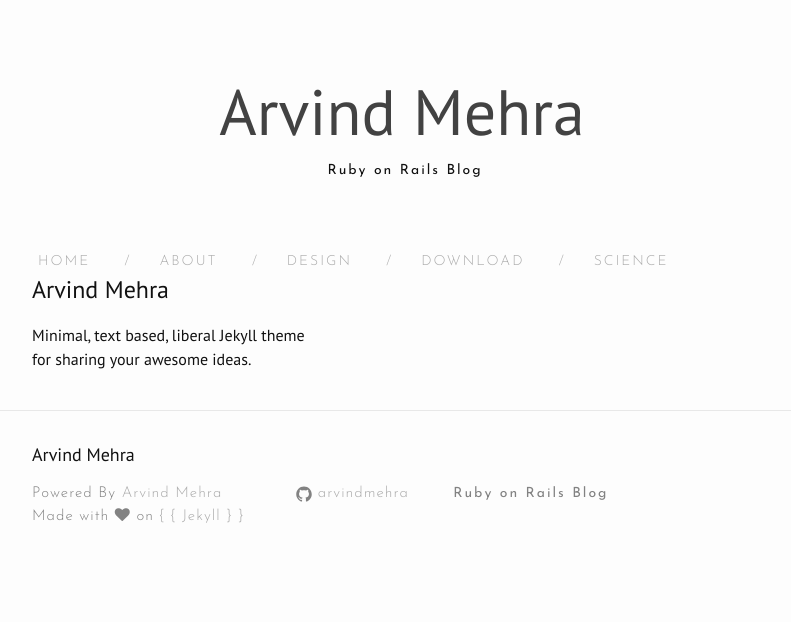
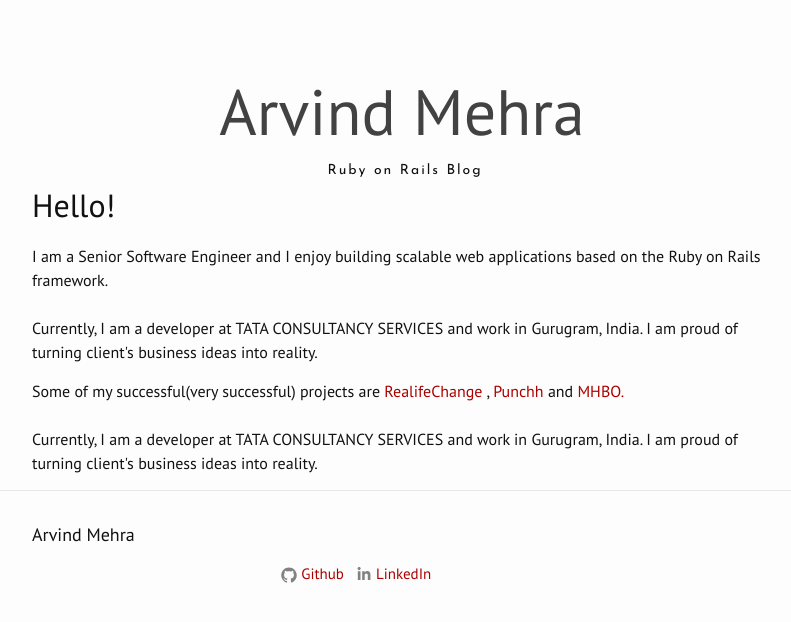
Before and after one commit to arvindmehra/arvindmehra.github.io, a Jekyll site: the page built from index.html, in a window 1280 px wide. Shown: the top 622 px of the page, without its empty margins (238-1029 px from the left). Built offline with Jekyll 4.4.1, drawn with Linux system fonts in a browser that asks for light colours; nearby versions of some CDN libraries; the list of posts is cut into pages by our own code.

Commit message:
changed index page

```diff
--- a/_includes/footer.html
+++ b/_includes/footer.html
@@ -7,33 +7,46 @@
     <div class="footer-col-wrapper">
       <div class="footer-col footer-col-1">
         <ul class="contact-list footer-content">
-          <li>Powered By <a href="http://github.com/hemangsk/Arvind Mehra">Arvind Mehra</a></li>
-          <li>Made with <i class="fa fa-heart"></i> on <a href="http://jekyllrb.com"><span>{ { Jekyll } }</a></span></li>
+          <!-- <li>Powered By <a href="http://github.com/arvindmehra/Arvind Mehra">Arvind Mehra</a></li>
+          <li>Made with <i class="fa fa-heart"></i> on <a href="http://jekyllrb.com"><span>{ { Jekyll } }</a></span></li> -->
 
 
         </ul>
       </div>
 
-      <div class="footer-col footer-col-2 footer-content">
-        <ul class="social-media-list">
-          {% if site.github_username %}
-          <li>
-            {% include icon-github.html username=site.github_username %}
-          </li>
-          {% endif %}
+      <a href="https://github.com/arvindmehra">
+        <span class="icon icon--github">
+          <svg viewBox="0 0 16 16">
+            <path fill="#828282" d="M7.999,0.431c-4.285,0-7.76,3.474-7.76,7.761 c0,3.428,2.223,6.337,5.307,7.363c0.388,0.071,0.53-0.168,0.53-0.374c0-0.184-0.007-0.672-0.01-1.32 c-2.159,0.469-2.614-1.04-2.614-1.04c-0.353-0.896-0.862-1.135-0.862-1.135c-0.705-0.481,0.053-0.472,0.053-0.472 c0.779,0.055,1.189,0.8,1.189,0.8c0.692,1.186,1.816,0.843,2.258,0.645c0.071-0.502,0.271-0.843,0.493-1.037 C4.86,11.425,3.049,10.76,3.049,7.786c0-0.847,0.302-1.54,0.799-2.082C3.768,5.507,3.501,4.718,3.924,3.65 c0,0,0.652-0.209,2.134,0.796C6.677,4.273,7.34,4.187,8,4.184c0.659,0.003,1.323,0.089,1.943,0.261 c1.482-1.004,2.132-0.796,2.132-0.796c0.423,1.068,0.157,1.857,0.077,2.054c0.497,0.542,0.798,1.235,0.798,2.082 c0,2.981-1.814,3.637-3.543,3.829c0.279,0.24,0.527,0.713,0.527,1.437c0,1.037-0.01,1.874-0.01,2.129 c0,0.208,0.14,0.449,0.534,0.373c3.081-1.028,5.302-3.935,5.302-7.362C15.76,3.906,12.285,0.431,7.999,0.431z"/>
+          </svg>
+      </span>
+      <span class="username">Github</span></a>&nbsp;&nbsp;
 
-          {% if site.twitter_username %}
-          <li>
-            {% include icon-twitter.html username=site.twitter_username %}
-          </li>
-          {% endif %}
+      <a href="https://www.linkedin.com/in/mehraarvind">
+        <span class="icon  icon--linkedin">
+          <svg viewBox="0 50 512 512" >
+            <path fill="#828282" d="M150.65,100.682c0,27.992-22.508,50.683-50.273,50.683c-27.765,0-50.273-22.691-50.273-50.683
+            C50.104,72.691,72.612,50,100.377,50C128.143,50,150.65,72.691,150.65,100.682z M143.294,187.333H58.277V462h85.017V187.333z
+            M279.195,187.333h-81.541V462h81.541c0,0,0-101.877,0-144.181c0-38.624,17.779-61.615,51.807-61.615
+            c31.268,0,46.289,22.071,46.289,61.615c0,39.545,0,144.181,0,144.181h84.605c0,0,0-100.344,0-173.915
+            s-41.689-109.131-99.934-109.131s-82.768,45.369-82.768,45.369V187.333z"/>
+          </svg>
+        </span>
+
+        <span class="username">LinkedIn</span>
+      </a>
+
+
+
+
+          <!-- <li>
+            <a href="https://twitter.com/hemang_kumar"><span class="icon icon--twitter"><svg viewBox="0 0 16 16"><path fill="#828282" d="M15.969,3.058c-0.586,0.26-1.217,0.436-1.878,0.515c0.675-0.405,1.194-1.045,1.438-1.809c-0.632,0.375-1.332,0.647-2.076,0.793c-0.596-0.636-1.446-1.033-2.387-1.033c-1.806,0-3.27,1.464-3.27,3.27 c0,0.256,0.029,0.506,0.085,0.745C5.163,5.404,2.753,4.102,1.14,2.124C0.859,2.607,0.698,3.168,0.698,3.767 c0,1.134,0.577,2.135,1.455,2.722C1.616,6.472,1.112,6.325,0.671,6.08c0,0.014,0,0.027,0,0.041c0,1.584,1.127,2.906,2.623,3.206 C3.02,9.402,2.731,9.442,2.433,9.442c-0.211,0-0.416-0.021-0.615-0.059c0.416,1.299,1.624,2.245,3.055,2.271 c-1.119,0.877-2.529,1.4-4.061,1.4c-0.264,0-0.524-0.015-0.78-0.046c1.447,0.928,3.166,1.469,5.013,1.469 c6.015,0,9.304-4.983,9.304-9.304c0-0.142-0.003-0.283-0.009-0.423C14.976,4.29,15.531,3.714,15.969,3.058z"/></svg>
+</span><span class="username">hemang_kumar</span></a>
+
+          </li> -->
+
         </ul>
       </div>
-
-      <div class="footer-col footer-col-3 site-description">
-        <p>{{ site.description }}</p>
-      </div>
-    </div>
 
   </div>
 
--- a/_includes/header.html
+++ b/_includes/header.html
@@ -6,7 +6,7 @@
 <center>  {{site.description}} </center>
 </div>
 <div class="wrapper">
-  <div class="trigger site-navigation">
+ <!--  <div class="trigger site-navigation">
     <a class="page-link" href="{{site.url}}{{site.baseurl}}">HOME</a>
 
     {% for sitePage in site.pages %}
@@ -15,5 +15,5 @@
     <span class="exclamationMark">/</span><a class="page-link" href="{{sitePage.url | prepend: site.baseurl }}">{{sitePage.title}}</a>
     {% endif %}
     {% endfor %}
-  </div>
+  </div> -->
 </div>
--- a/_sass/_color.scss
+++ b/_sass/_color.scss
@@ -8,7 +8,7 @@
  * Light color palette
  */
 $l-text-color:       #111;
-$l-link-color:       #aaa;
+$l-link-color:       #a00;
 $l-background-color: #fdfdfd;
 $l-brand-color:      #2a7ae2;
 $l-grey-color:       #828282;
--- a/index.html
+++ b/index.html
@@ -3,6 +3,12 @@
 ---
 
 
-<h2>Arvind Mehra</h2>
-<p>Minimal, text based, liberal Jekyll theme<br>for sharing your awesome ideas.</p>
-<br>
+<h1>Hello!</h1>
+<p>I am a Senior Software Engineer and I enjoy building scalable web applications based on the Ruby on Rails framework.
+
+<br><br>Currently, I am a developer at TATA CONSULTANCY SERVICES and work in Gurugram, India. I am proud of turning client's business ideas into reality.</p>
+
+<p>Some of my successful(very successful) projects are <a href="https://itunes.apple.com/us/app/realifechange/id962955498?mt=8" class="href" target="_blank">RealifeChange</a> ,
+
+<a href="https://punchh.com" class="href" target="_blank">Punchh</a> and <a href="https://mhbo.com" class="href" target="_blank">MHBO.</a>
+<br><br>Currently, I am a developer at TATA CONSULTANCY SERVICES and work in Gurugram, India. I am proud of turning client's business ideas into reality.</p>
```
Also changed, not shown: 13 other files.
